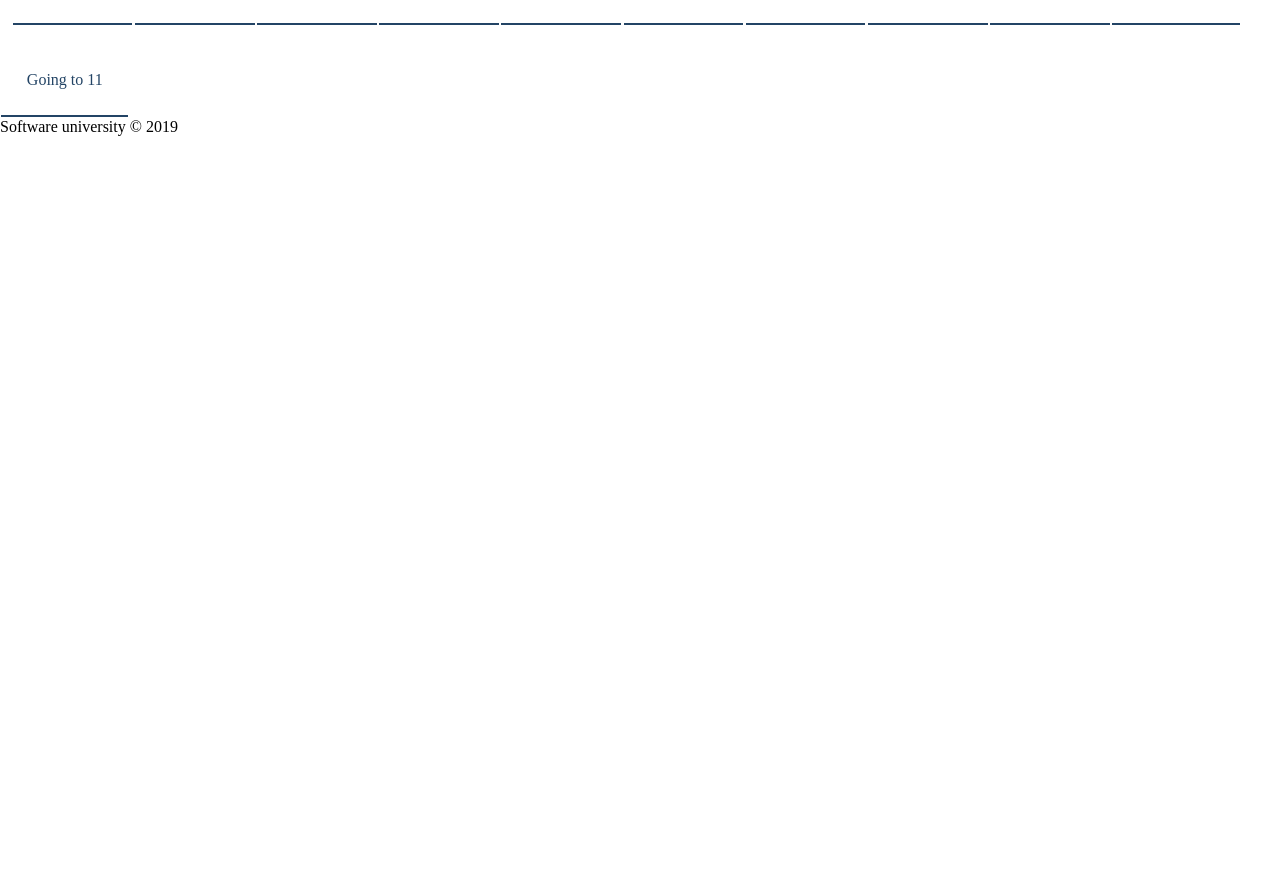
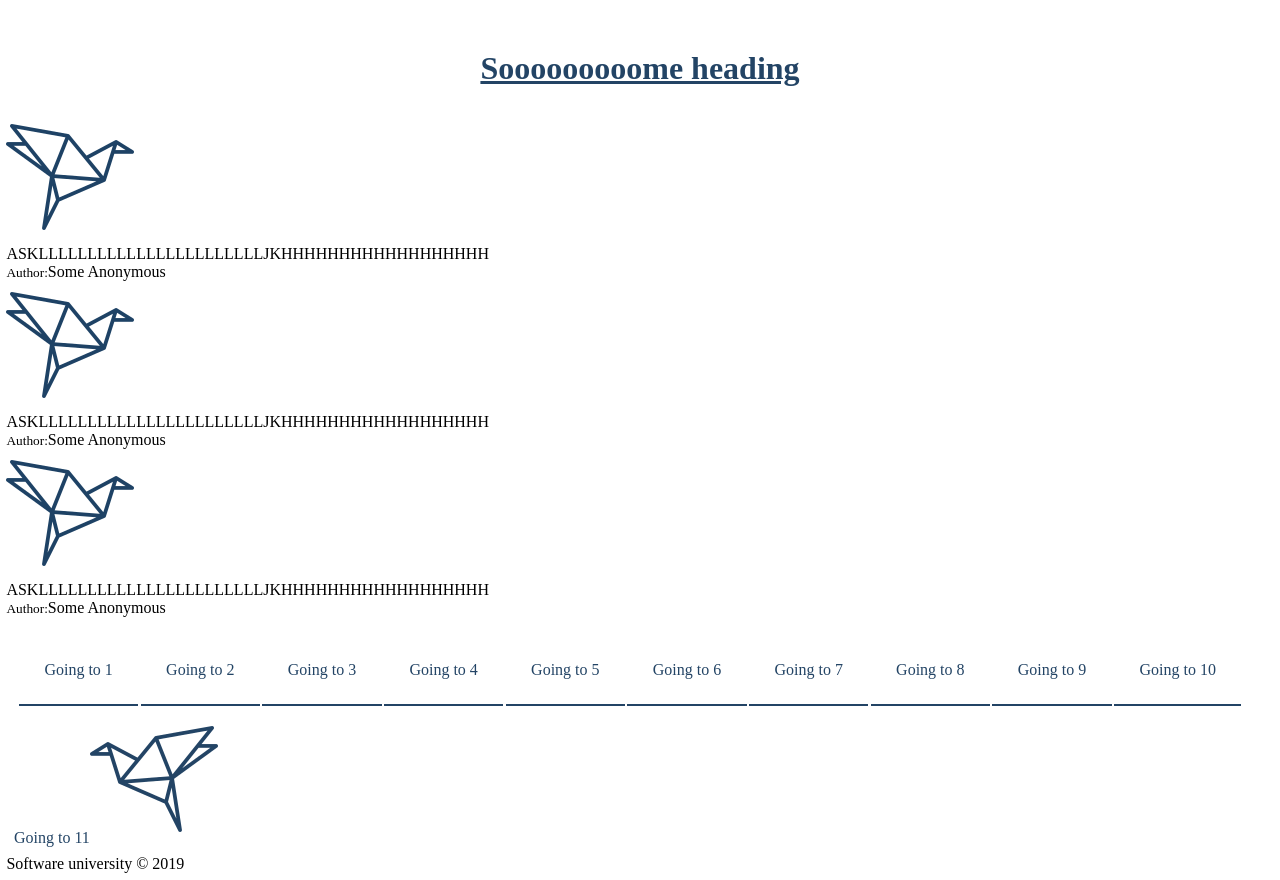
Before and after one commit to nikindtmas1/Origami, a React (Create React App) app in the folder client/: page / in a window 1280 px wide. Shown: the part 781-1661 px from the top of the page. Before the commit the page ends 917 px from the top, so only its background shows below. Built offline with nearby package versions, Linux system fonts and the light colour scheme.

Commit message:
Make main component

```diff
--- a/client/src/App.js
+++ b/client/src/App.js
@@ -4,6 +4,7 @@ import PostList from './components/PostList';
 import Navigation from './components/Navigation/Navigation';
 import Aside from './components/Aside/Aside';
 import Footer from './components/Footer/Footer';
+import Main from './components/Main/Main';
 import style from './App.module.css'
 
 function App() {
@@ -12,13 +13,16 @@ function App() {
       {/* <header>
       </header> */}
 
+        <div className={style.container}>
         <Navigation />
         <Aside />
+        <Main />
+        <Footer />
+        </div>
 
         {/* <main>
         </main> */}
         {/* <PostList /> */}
-        <Footer />
     {/* <footer>
     <p>All rights reserved &copy;</p>
     </footer> */}
--- a/client/src/App.module.css
+++ b/client/src/App.module.css
@@ -2,3 +2,10 @@
     max-width: 100%;
     margin: 0 auto;
 }
+
+.container {
+    margin-top: 8.5%;
+    padding: 0.5%;
+    /* border: 1px solid purple; */
+    margin-bottom: 0.1%;
+}
--- a/client/src/components/Footer/Footer.js
+++ b/client/src/components/Footer/Footer.js
@@ -38,8 +38,9 @@ const Footer = () => {
                 </li>
                 <li className={style.listItem}>
                     <a href="#">Going to 11</a>
+                <img src="blue-origami-bird-flipped.png" alt="blue-origami-bird" />
+
                 </li>
-                <li className={style.listItem}><im src="blue-origami-bird-flipped.png" alt="blue-origami-bird"></im></li>
             </ul>
             <p>Software university &copy; 2019</p>
         </footer>
--- a/client/src/components/Main/Main.js
+++ b/client/src/components/Main/Main.js
@@ -3,7 +3,41 @@ import style from './Main.module.css';
 const Main = () => {
 
     return (
-        <div></div>
+        <main className='main'>
+            <h1>Sooooooooome heading</h1>
+            <div className='post'>
+                <div className='post'>
+                    <img src='blue-origami-bird.png' alt='origami' />
+                    <p className='description'>ASKLLLLLLLLLLLLLLLLLLLLLLLJKHHHHHHHHHHHHHHHHHH</p>
+                    <div>
+                        <span>
+                            <small>Author:</small>
+                            Some Anonymous
+                        </span>
+                    </div>
+                </div>
+                <div className='post'>
+                    <img src='blue-origami-bird.png' alt='origami' />
+                    <p className='description'>ASKLLLLLLLLLLLLLLLLLLLLLLLJKHHHHHHHHHHHHHHHHHH</p>
+                    <div>
+                        <span>
+                            <small>Author:</small>
+                            Some Anonymous
+                        </span>
+                    </div>
+                </div>
+                <div className='post'>
+                    <img src='blue-origami-bird.png' alt='origami' />
+                    <p className='description'>ASKLLLLLLLLLLLLLLLLLLLLLLLJKHHHHHHHHHHHHHHHHHH</p>
+                    <div>
+                        <span>
+                            <small>Author:</small>
+                            Some Anonymous
+                        </span>
+                    </div>
+                </div>
+            </div>
+        </main>
     );
 };
 
--- a/client/src/components/Main/Main.module.css
+++ b/client/src/components/Main/Main.module.css
@@ -12,3 +12,10 @@ h1 {
     text-decoration: underline;
     margin-bottom: 2%;
 }
+
+.container {
+    margin-top: 8.5%;
+    padding: 0.5%;
+    /* border: 1px solid purple; */
+    margin-bottom: 0.1%;
+}
```
